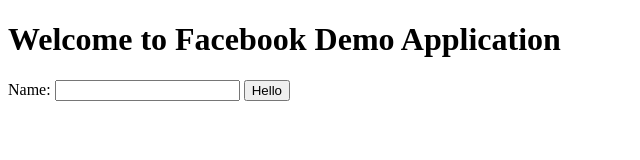
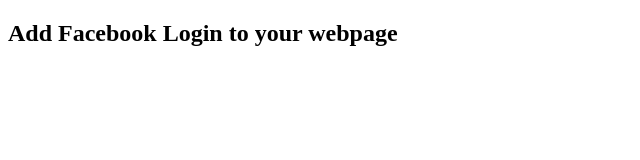
Before and after one commit to lavanchuan/FBDemoFE, a plain HTML site: page index.html in a window 1280 px wide. Shown: the whole page, without its empty margins (0-640 px from the left). Drawn offline with Linux system fonts and the light colour scheme.

Commit message:
login web

```diff
--- a/index.html
+++ b/index.html
@@ -1,25 +1,48 @@
 <!DOCTYPE html>
 <html lang="en">
-<head>
-    <meta charset="UTF-8">
-    <meta http-equiv="X-UA-Compatible" content="IE=edge">
-    <meta name="viewport" content="width=device-width, initial-scale=1.0">
-    <title>Facebook Demo</title>
-</head>
+
+<head></head>
+
 <body>
-    <h1>Welcome to Facebook Demo Application</h1>
-    <label for="txtName">Name:</label>
-    <input type="text" name="txtName" id="txtName">
-    <button onclick="hello()">Hello</button>
+
+    <h2>Add Facebook Login to your webpage</h2>
+
+    <p id="profile"></p>
 
     <script>
-        hello = () =>{
-            let name = document.querySelector("#txtName").value;
-            if(name !== "") alert(`Hello ${name}.`);
-            else alert("Name is empty !!!");
-        }
+
+        <!-- Add the Facebook SDK for Javascript -->
+
+        (function (d, s, id) {
+            var js, fjs = d.getElementsByTagName(s)[0];
+            if (d.getElementById(id)) { return; }
+            js = d.createElement(s); js.id = id;
+            js.src = "https://connect.facebook.net/en_US/sdk.js";
+            fjs.parentNode.insertBefore(js, fjs);
+        }(document, 'script', 'facebook-jssdk')
+        );
 
 
+        window.fbAsyncInit = function () {
+            FB.init({
+                appId: '{your-facebook-app-id}',
+                xfbml: true,
+                version: '{the-graph-api-version-for-your-app}'
+            });
+            FB.login(function (response) {
+                if (response.authResponse) {
+                    console.log('Welcome!  Fetching your information.... ');
+                    FB.api('/me', { fields: 'name, email' }, function (response) {
+                        document.getElementById("profile").innerHTML = "Good to see you, " + response.name + ". i see your email address is " + response.email
+                    });
+                } else {
+                    console.log('User cancelled login or did not fully authorize.');
+                }
+            });
+        };
+
     </script>
+
 </body>
+
 </html>
```
